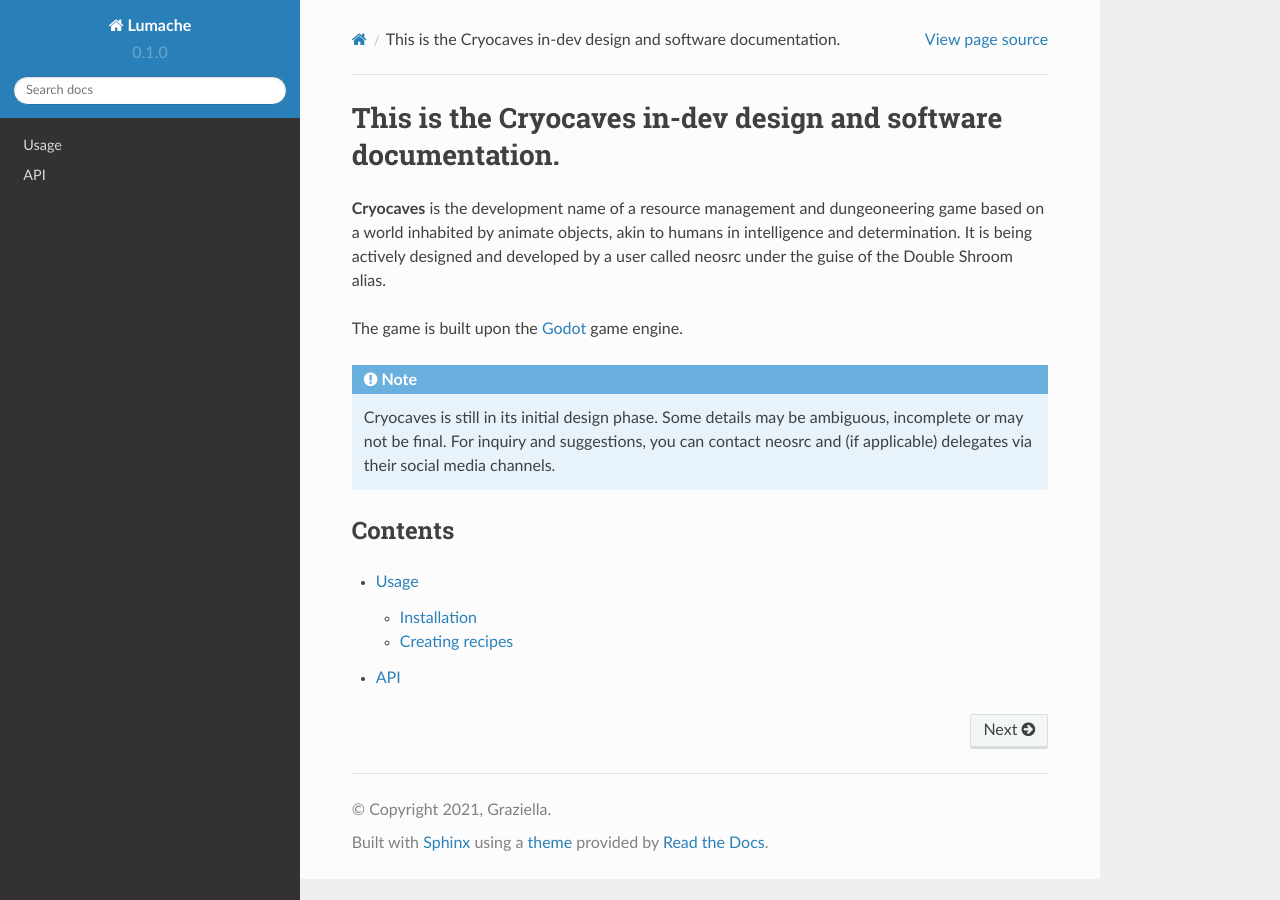
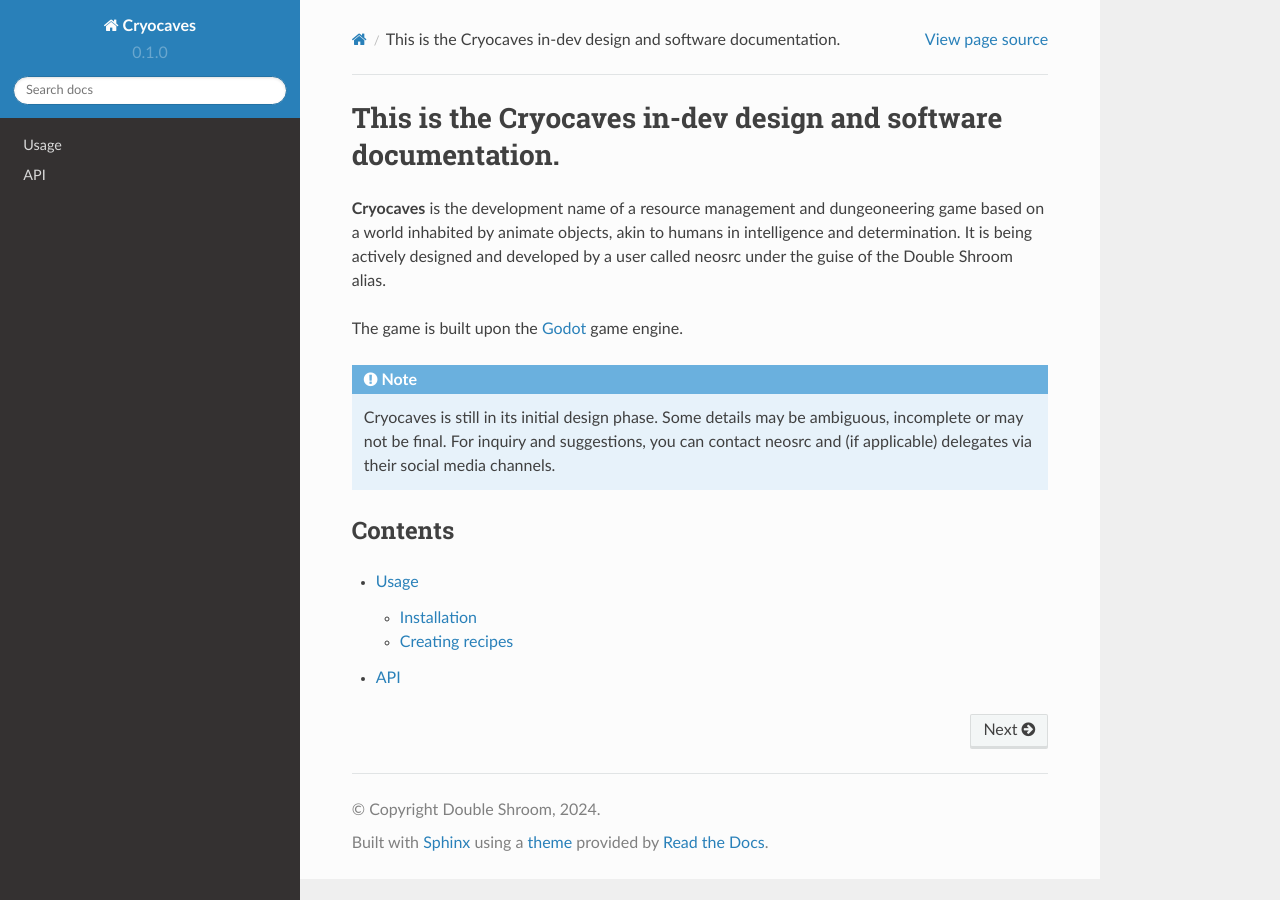
Before and after one commit to neosrc1/cryo-docs, a Sphinx documentation site: the page built from docs/source/index.rst, in a window 1280 px wide. Built offline with Sphinx 7.4.7 and the Read the Docs theme 2.0.0, drawn with Linux system fonts in a browser that asks for light colours.

Commit message:
Replace template details in conf.py

```diff
--- a/docs/source/conf.py
+++ b/docs/source/conf.py
@@ -2,9 +2,9 @@
 
 # -- Project information
 
-project = 'Lumache'
-copyright = '2021, Graziella'
-author = 'Graziella'
+project = 'Cryocaves'
+copyright = 'Double Shroom, 2024'
+author = 'Double Shroom'
 
 release = '0.1'
 version = '0.1.0'
```
